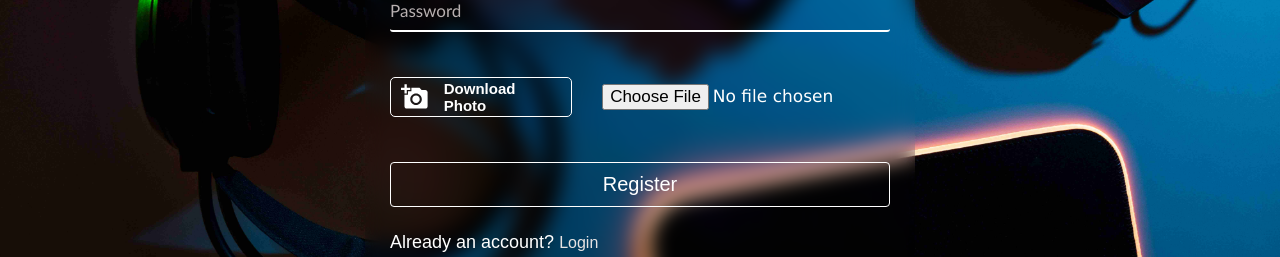
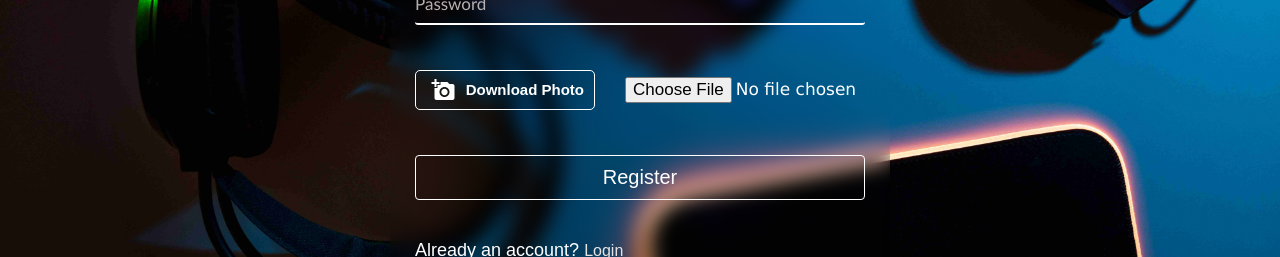
Before and after one commit to kibershoh/shopping, a React (Create React App) app: page /register in a window 1280 px wide. Shown: the part 395-652 px from the top of the page. Built offline with nearby package versions, Linux system fonts and the light colour scheme; no server answers; a web font is replaced by a local one.

Commit message:
change styles in login,register page

```diff
--- a/src/Pages/authention/login/style.module.scss
+++ b/src/Pages/authention/login/style.module.scss
@@ -7,9 +7,6 @@
     display: flex;
     justify-content: center;
     align-items: center;
-    //     background-color: #4158D0;
-    // background-image: linear-gradient(43deg, #4158D0 0%, #5097c8 46%, #683bd8 100%);
-
     background: url('../../../assets//bglogin.jpg');
     background-repeat: no-repeat;
     background-size: cover;
@@ -25,6 +22,13 @@
         padding: 25px;
         border-radius: 10px;
         border: none;
+        width: 500px;
+
+        @media (max-width: '510px') {
+            padding: 10px;
+            width: 85%;
+            margin: auto;
+        }
 
         .title {
             // padding-top: 20px;
@@ -39,8 +43,12 @@
             position: relative;
             padding-top: 20px;
             margin: 25px 0;
-            width: 500px;
+            width: 100%;
 
+            @media (max-width: '1200px') {
+
+                margin: 10px 0;
+            }
 
 
             input {
@@ -56,18 +64,40 @@
                 border-radius: 3px;
                 background: transparent;
                 transition: border-color 0.2s;
-            }
 
-            input::placeholder {
+                &::placeholder {
                     color: transparent;
                 }
 
-            input:placeholder-shown~label {
+                &:placeholder-shown~label {
                     font-size: 17px;
                     cursor: text;
                     top: 20px;
                 }
 
+                &:focus {
+                    padding-bottom: 6px;
+                    font-weight: 700;
+                    border-width: 3px;
+                    color: #fff;
+                }
+
+                &:focus~label {
+                    position: absolute;
+                    top: 0;
+                    display: block;
+                    transition: 0.2s;
+                    font-size: 17px;
+                    font-weight: 700;
+                    color: #fff;
+
+                }
+
+                &:required,
+                &:invalid {
+                    box-shadow: none;
+                }
+            }
 
             label {
 
@@ -81,44 +111,37 @@
                 font-family: 'Trebuchet MS', 'Lucida Sans Unicode', 'Lucida Grande', 'Lucida Sans', Arial, sans-serif;
             }
 
-            input:focus {
-                padding-bottom: 6px;
-                font-weight: 700;
-                border-width: 3px;
-                color: #fff;
-            }
-
-            input:focus~label {
-                position: absolute;
-                top: 0;
-                display: block;
-                transition: 0.2s;
-                font-size: 17px;
-                font-weight: 700;
-                color: #fff;
 
         }
 
-            /* reset input */
-            input:required,
-            input:invalid {
-                box-shadow: none;
-            }
-        }
         .file_input {
             display: flex;
             justify-content: space-between;
             align-items: center;
-            input{
+
+            @media (max-width: '510px') {
+                flex-direction: column;
+                align-items: start;
+            }
+
+            input {
+                border-radius: 5px;
                 padding-left: 30px;
-                width: 70%;
+                width: 60%;
+                border: none;
 
-            border: none;
+                @media (max-width: '510px') {
+                    width: 100%;
+                    padding: 5px;
+                    margin-top: 15px;
+
+                }
             }
 
         }
-        .choose_file{
-            width: 200px;
+
+        .choose_file {
+            width: 180px;
             height: 40px;
             border-radius: 5px;
             border: 1px solid #fff;
@@ -127,21 +150,34 @@
             padding: 0 10px;
             display: flex;
             align-items: center;
+            justify-content: space-between;
             background-color: transparent;
-            p{
+
+            p {
                 font-size: 15px;
+
             }
-            .camera{
-                margin-right: 15px;
-                &:hover{
+
+            .camera {
+                // margin-right: 15px;
+                width: 35px;
+
+                // @media (max-width: '500px') {
+                //     // margin-right: 5px;
+                //     width: 20px;
+                // }
+
+                &:hover {
                     transition: all .3s;
 
                 }
             }
-            &:hover{
+
+            &:hover {
                 transition: all .4s;
                 transform: scale(1.1);
-              .camera{
+
+                .camera {
                     transition: all .4s;
 
                     transform: scale3d(1.1);
@@ -159,6 +195,7 @@
             border: 1px solid #fff;
             border-radius: 4px;
             margin-top: 20px;
+            margin-bottom: 15px;
 
             &:hover {
                 transition: all .3s;
@@ -171,16 +208,37 @@
 
         }
 
+        .login_register_btn {
+            margin-top: 25px;
+
+            a {
+                background-color: transparent;
+                padding: 5px 10px;
+                border-radius: 4px;
+                margin-right: 15px;
+                color: #fff;
+                border: 1px solid #fff;
+
+                &:hover {
+                    transition: all .4s;
+                    transform: scale(1.06);
+                    background-color: indigo;
+                    border: 1px solid indigo;
+
+                }
+            }
+        }
+
         .reset_btn {
             color: #e7e3e3;
             font-size: 16px;
             font-family: Arial, Helvetica, sans-serif;
+            padding-top: 15px;
 
             &:hover {
                 color: #fff;
             }
         }
-
 
         p {
             color: #fff;
@@ -195,130 +253,6 @@
 
         }
 
-        // ~~~~~~~~~~~~~~~~~~~~
-
-
-
-
-        // width: 500px;
-        // height: auto;
-        // padding: 25px;
-        // border-radius: 10px;
-        // border: none;
-        // // border-bottom: 1px solid white;
-        // // background: transparent;
-        // backdrop-filter: blur(15px);
-
-        // @media (max-width: '1200px') {
-        //     width: 50%;
-        // }
-
-        // @media (max-width: '800px') {
-        //     width: 70%;
-        // }
-
-        // @media (max-width: '500px') {
-        //     width: 90%;
-        // }
-
-        // a {
-        //     color: rgb(223, 196, 242);
-        // }
-
-        // p {
-        //     text-align: center;
-        //     color: #fff;
-        //     font-size: 20px;
-        // }
-
-        // div {
-        //     margin: 15px 0;
-        //     display: flex;
-        //     flex-direction: column;
-
-        //     label {
-        //         margin-bottom: 10px;
-        //         border-radius: 5px;
-        //         color: #fff;
-        //         font-weight: 700;
-        //         font-family: 'Montserrat', sans-serif;
-        //         font-family: 'Open Sans', sans-serif;
-        //     }
-
-        //     input {
-        //         width: 100%;
-        //         border: none;
-        //         border-bottom: 1px solid #fff;
-        //         color: #fff;
-        //         padding: 10px;
-        //         font-size: 20px;
-        //         background-color: transparent;
-        //         backdrop-filter: blur(0);
-        //         outline: none;
-        //         // border-radius: 5px;
-
-        //         &:user-invalid {
-
-        //             border-bottom: 2px solid red;
-        //         }
-        //     }
-
-        //     ::placeholder {
-        //         color: #fff;
-        //         font-size: 14px;
-        //     }
-        // }
-
-
-        // .login_btn {
-        //     width: 100%;
-        //     display: inline-block;
-        //     outline: none;
-        //     font-family: inherit;
-        //     font-size: 1em;
-        //     box-sizing: border-box;
-        //     border: none;
-        //     font-weight: bold;
-        //     border-radius: .3em;
-        //     height: 2.75em;
-        //     line-height: 2.5em;
-        //     text-transform: uppercase;
-        //     padding: 0 1em;
-        //     box-shadow: 0 3px 6px rgba(0, 0, 0, .16), 0 3px 6px rgba(110, 80, 20, .4),
-        //         inset 0 -2px 5px 1px rgba(139, 66, 8, 1),
-        //         inset 0 -1px 1px 3px rgba(250, 227, 133, 1);
-        //     background-image: linear-gradient(160deg, #a54e07, #b47e11, #fef1a2, #bc881b, #a54e07);
-        //     border: 1px solid #a55d07;
-        //     color: rgb(120, 50, 5);
-        //     text-shadow: 0 2px 2px rgba(250, 227, 133, 1);
-        //     cursor: pointer;
-        //     transition: all .2s ease-in-out;
-        //     background-size: 100% 100%;
-        //     background-position: center;
-
-        //     &:focus,
-        //     &:hover {
-        //         background-size: 150% 150%;
-        //         box-shadow: 0 10px 20px rgba(0, 0, 0, 0.19), 0 6px 6px rgba(0, 0, 0, 0.23),
-        //             inset 0 -2px 5px 1px #b17d10,
-        //             inset 0 -1px 1px 3px rgba(250, 227, 133, 1);
-        //         border: 1px solid rgba(165, 93, 7, .6);
-        //         color: rgba(120, 50, 5, .8);
-        //         transform: translateY(2px);
-        //     }
-
-        //     &:active {
-        //         box-shadow: 0 3px 6px rgba(0, 0, 0, .16), 0 3px 6px rgba(110, 80, 20, .4),
-        //             inset 0 -2px 5px 1px #b17d10,
-        //             inset 0 -1px 1px 3px rgba(250, 227, 133, 1);
-
-        //     }
-
-
-        // }
-
-
-
 
     }
 }
--- a/src/Pages/authention/register/index.jsx
+++ b/src/Pages/authention/register/index.jsx
@@ -23,12 +23,11 @@
 const Register = () => {
   const [email, setEmail] = useState("")
   const [password, setPassword] = useState("")
-  const [confirmPassword, setConfirmPassword] = useState("")
   const [username, setUsername] = useState("")
   const [loading, setLoading] = useState(false)
   const [fileUrl, setFileUrl] = useState(null)
-  const [photoName, setPhotoName] = useState(null)
   const navigate = useNavigate()
+  const fileInputRef = useRef(null);
   const registerUser = async (e) => {
     e.preventDefault()
     setLoading(true)
@@ -79,7 +78,7 @@
     }
 
   }
-  const fileInputRef = useRef(null);
+
 
   const actives = () => {
     fileInputRef.current.click();
@@ -91,6 +90,7 @@
       <div className={styles.login}>
         <form onSubmit={registerUser}>
           <h1 className={styles.title}>Register</h1>
+
           <div>
             <input
               value={username}
@@ -102,6 +102,7 @@
             />
             <label>Username</label>
           </div>
+
           <div>
             <input
               value={email}
@@ -112,6 +113,7 @@
             />
             <label>Your Email</label>
           </div>
+
           <div>
             <input
               value={password}
@@ -122,19 +124,10 @@
             />
             <label>Password</label>
           </div>
-          {/* <div>
-            <label>Confirm Password</label>
-            <input
-              value={confirmPassword}
-              onChange={(e) => setConfirmPassword(e.target.value)}
-              required
 
-              type='password' placeholder='Confirm Password'
-            />
-          </div> */}
           <div className={styles.file_input}>
             <h2 className={styles.choose_file} onClick={actives}>
-              <MdAddAPhoto size={28} className={styles.camera} />
+              <MdAddAPhoto className={styles.camera} />
               <p>Download Photo</p>
             </h2>
             <input
@@ -148,6 +141,8 @@
             />
 
           </div>
+
+
 
           <button className={styles.login_btn} type="submit">
             Register
```
Also changed, not shown: src/Pages/authention/login/index.jsx (+8 -8 lines), src/Pages/authention/reset/index.jsx (+7 -7 lines). Lines whose indentation alone changed are shown as unchanged.
